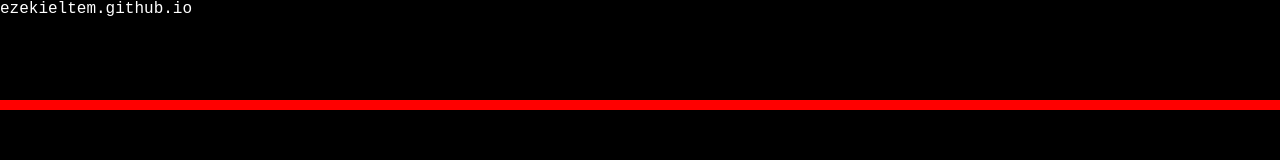
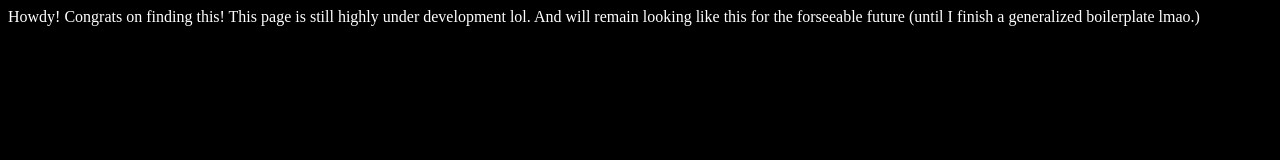
Before and after one commit to ezekieltem/ezekieltem.github.io, a plain HTML site: page index.html in a window 1280 px wide. Drawn offline with Linux system fonts and the light colour scheme.

Commit message:
Update index.html

```diff
--- a/index.html
+++ b/index.html
@@ -13,19 +13,22 @@
         <title>ezekieltem</title>
         <meta name="description" content="ezekieltem's github.io page">
         <meta name="viewport" content="width=device-width, initial-scale=1">
-        <link rel="stylesheet" href="./style.css">
-        <link rel="stylesheet" href="./themes/dark.css">
         <link rel="icon" type="image/jpg" href="./KIRBO.jpg">
+
+        <style>
+            body {
+                background-color: black;
+                color:white
+            }
+        </style>
     </head>
-    <body style="top: 0px; left: 0px; margin: 0px;">
+    <body>
         <!--[if lt IE 7]>
             <p class="browsehappy">You are using an <strong>outdated</strong> browser. Please <a href="#">upgrade your browser</a> to improve your experience.</p>
         <![endif]-->
-
-        <body class="TopBar">
-            ezekieltem.github.io
-        </body>
-
-        <script src="./index.js" async defer></script>
+        <header>
+            Howdy! Congrats on finding this! This page is still highly under development lol.
+            And will remain looking like this for the forseeable future (until I finish a generalized boilerplate lmao.)
+        </header>
     </body>
 </html>
```
